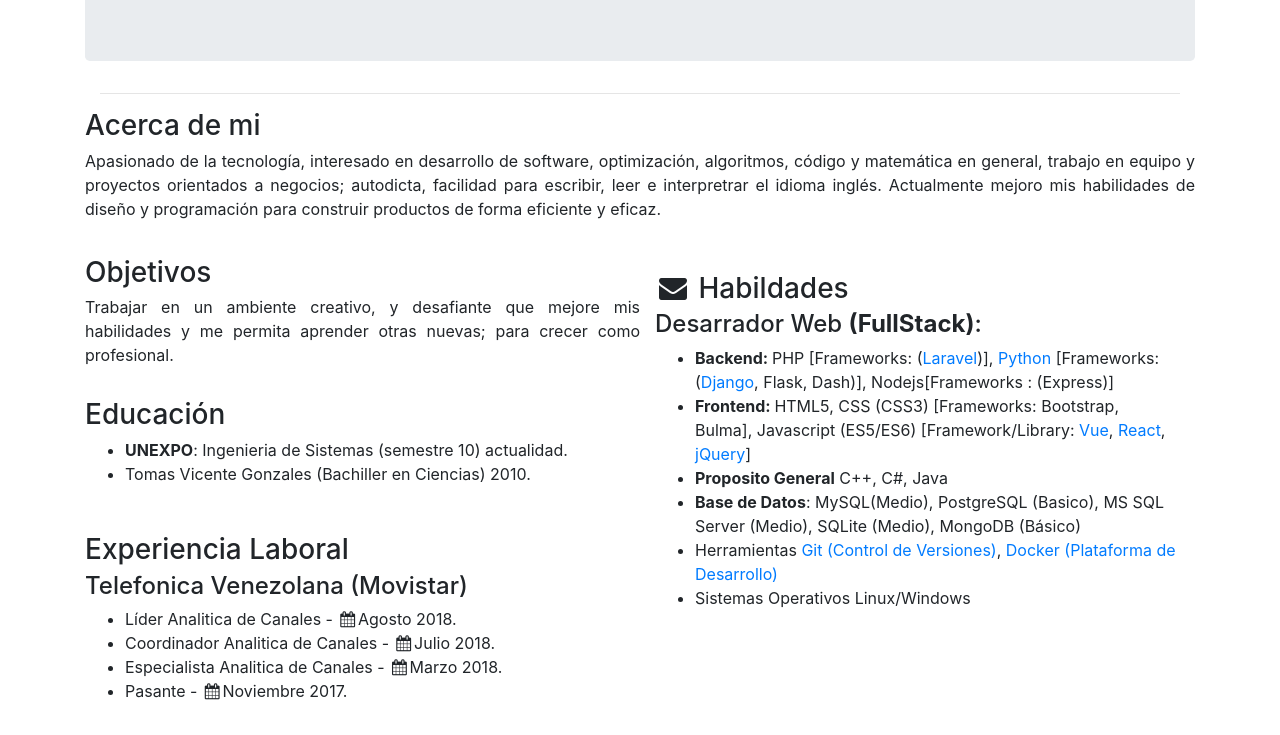
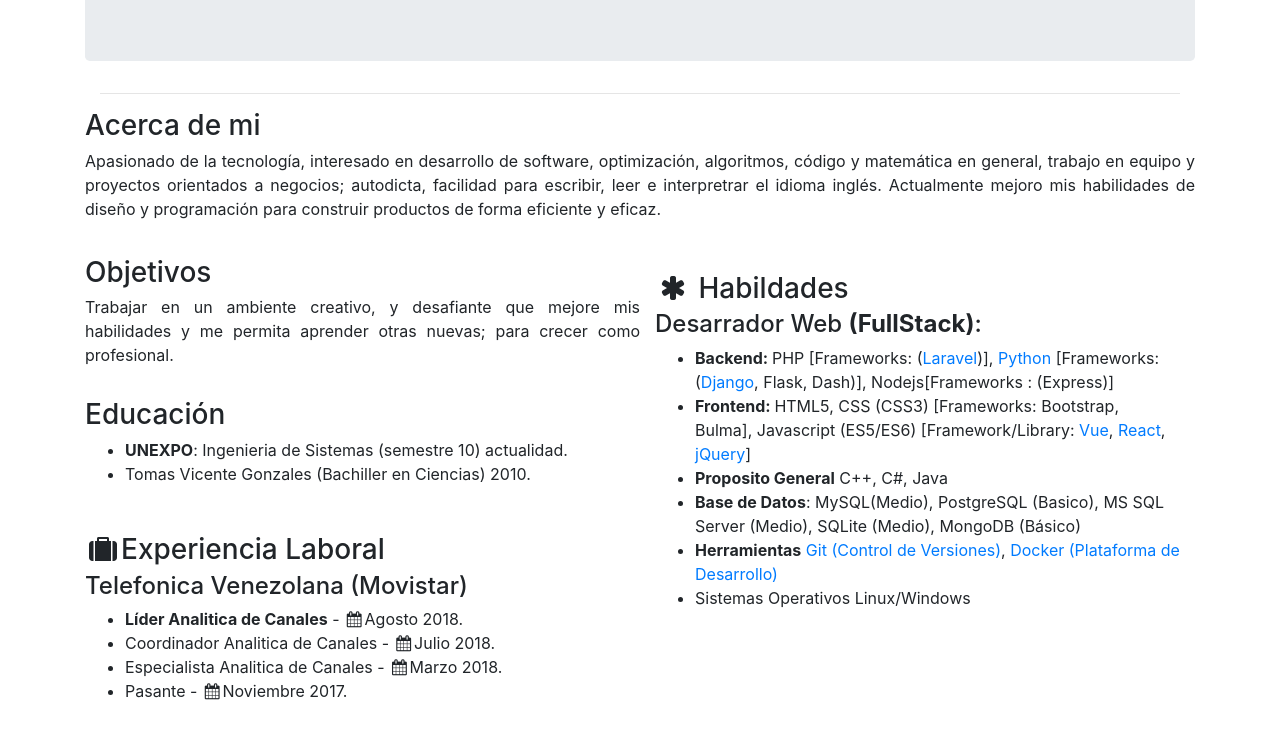
Before and after one commit to bitbytespider/bitbytespider.github.io, a plain HTML site: page index.html in a window 1280 px wide. Shown: the part 541-1276 px from the top of the page. Drawn offline with nearby package versions, Linux system fonts and the light colour scheme.

Commit message:
Update index.html

```diff
--- a/index.html
+++ b/index.html
@@ -53,10 +53,10 @@
           </div>
           <div class="row">
              <div class="list-unstyled sidebar-module">
-               <h3>Experiencia Laboral</h3>
+               <h3><i class="fa fa-suitcase fa-fw w3-margin-right w3-xxlarge w3-text-teal"></i>Experiencia Laboral</h3>
                <h4>Telefonica Venezolana (Movistar)</h4>
                <ul>
-                 <li>Líder Analitica de Canales - <i class="fa fa-calendar fa-fw w3-margin-right"></i>Agosto 2018.</li>
+                 <li><strong>Líder Analitica de Canales</strong> - <i class="fa fa-calendar fa-fw w3-margin-right"></i>Agosto 2018.</li>
                  <li>Coordinador Analitica de Canales - <i class="fa fa-calendar fa-fw w3-margin-right"></i>Julio 2018.</li>
                  <li>Especialista Analitica de Canales - <i class="fa fa-calendar fa-fw w3-margin-right"></i>Marzo 2018.</li>
                  <li>Pasante - <i class="fa fa-calendar fa-fw w3-margin-right"></i>Noviembre 2017.</li>
@@ -71,7 +71,7 @@
 
           <div class="row">
             <div class="list-unstyled sidebar-module container" style="margin-bottom: 64px;">
-              <h3><i class="fa fa-envelope fa-fw w3-margin-right w3-large w3-text-teal"></i> Habildades</h3>
+              <h3><i class="fa fa-asterisk fa-fw w3-margin-right w3-text-teal"></i> Habildades</h3>
               <h4>Desarrador Web <strong>(FullStack)</strong>:</h4>
               <ul>
                 <li> <strong>Backend: </strong>
@@ -87,7 +87,7 @@
                   <strong>Base de Datos</strong>: MySQL(Medio), PostgreSQL (Basico), MS SQL Server (Medio), SQLite (Medio), MongoDB (Básico)
 
                 </li>
-                <li><span>Herramientas</span>
+                <li><strong>Herramientas</strong>
                   <a href="https://git-scm.com/" target="_blank">Git (Control de Versiones)</a>, <a href="https://www.docker.com/" target="_blank">Docker (Plataforma de Desarrollo)</a>
                 </li>
 
```
